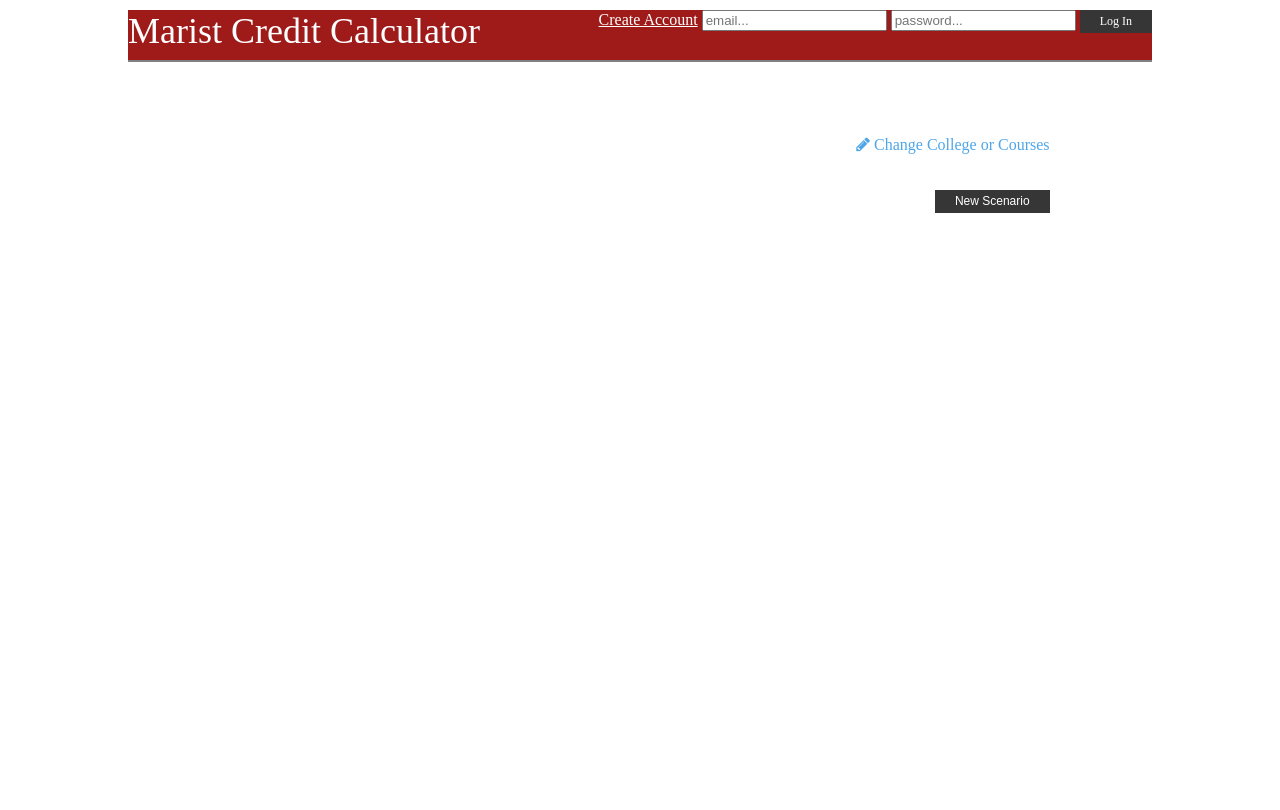
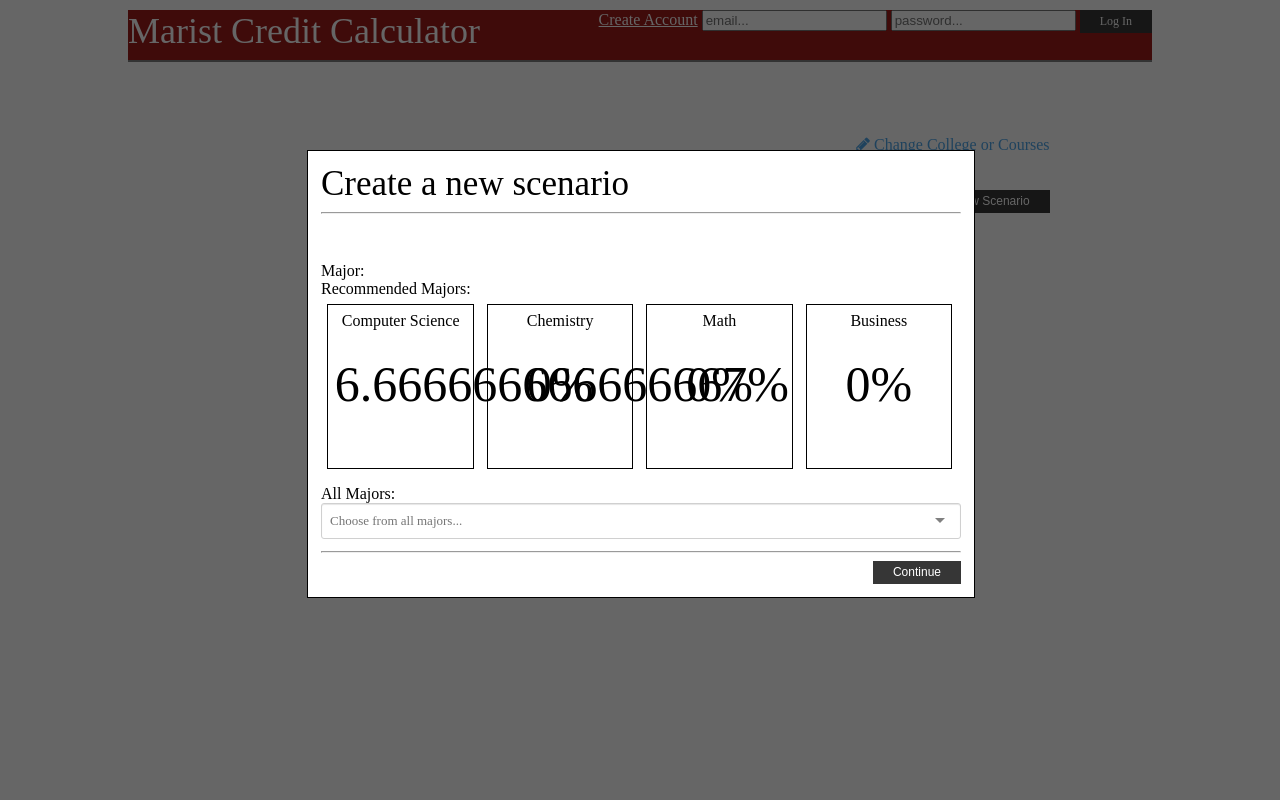
Before and after one commit to evanjhopkins/CreditCalculator, a Flask app: page /overview in a window 1280 px wide. Run offline with Flask 2, Linux system fonts and the light colour scheme; data comes from the database, SQL or seed files in the repository; some libraries are stand-ins or nearby versions.

Commit message:
sfusdfsdf

```diff
--- a/templates/overview.html
+++ b/templates/overview.html
@@ -219,5 +219,9 @@
     $('.scenario .report').click(function(){
       window.location = '/scenario';
     });
+        if($(".scenario").length < 1){
+      $(".new_scenario").trigger('click');
+    }
+
 </script>
 {% endblock %}
```
